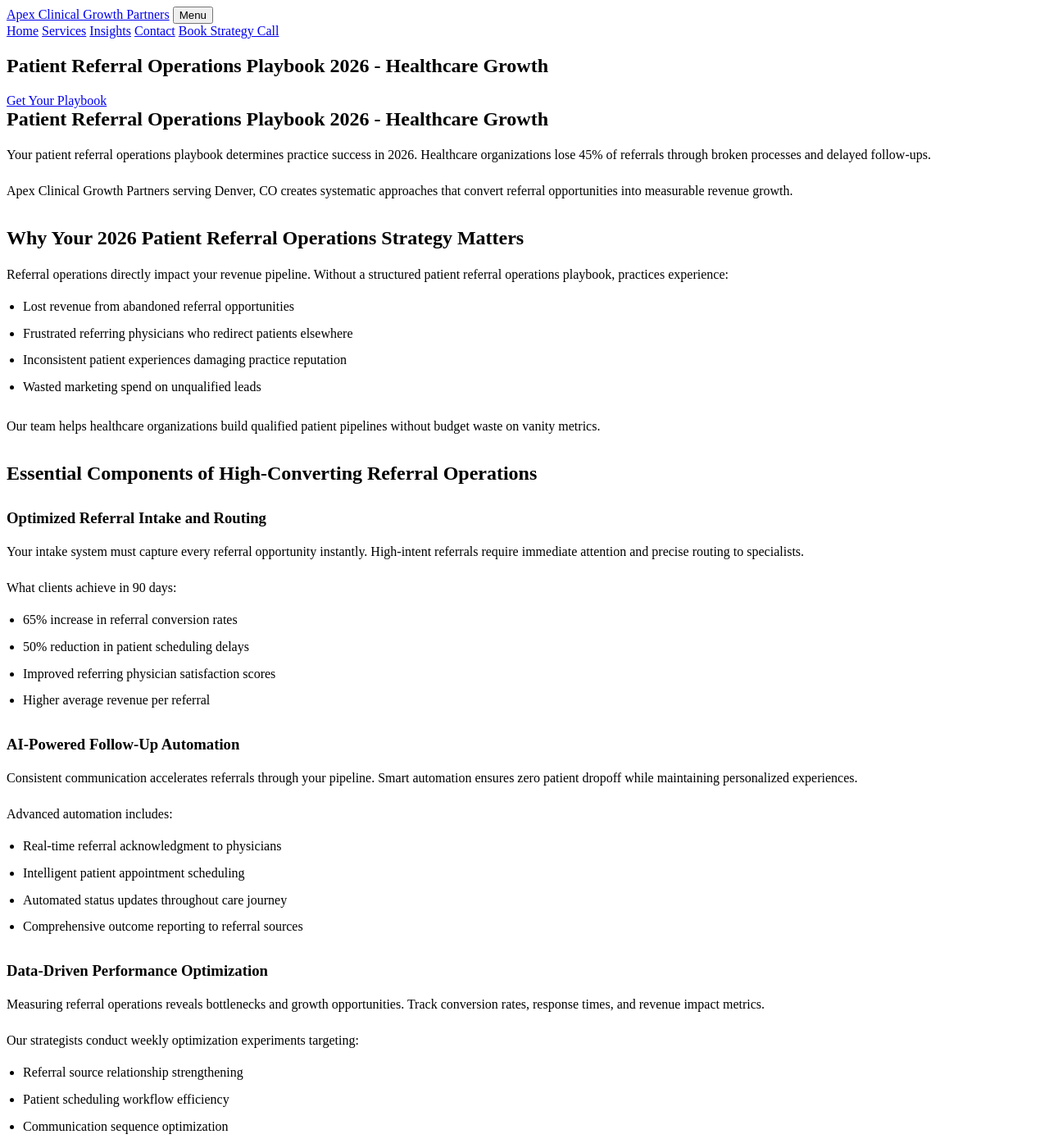
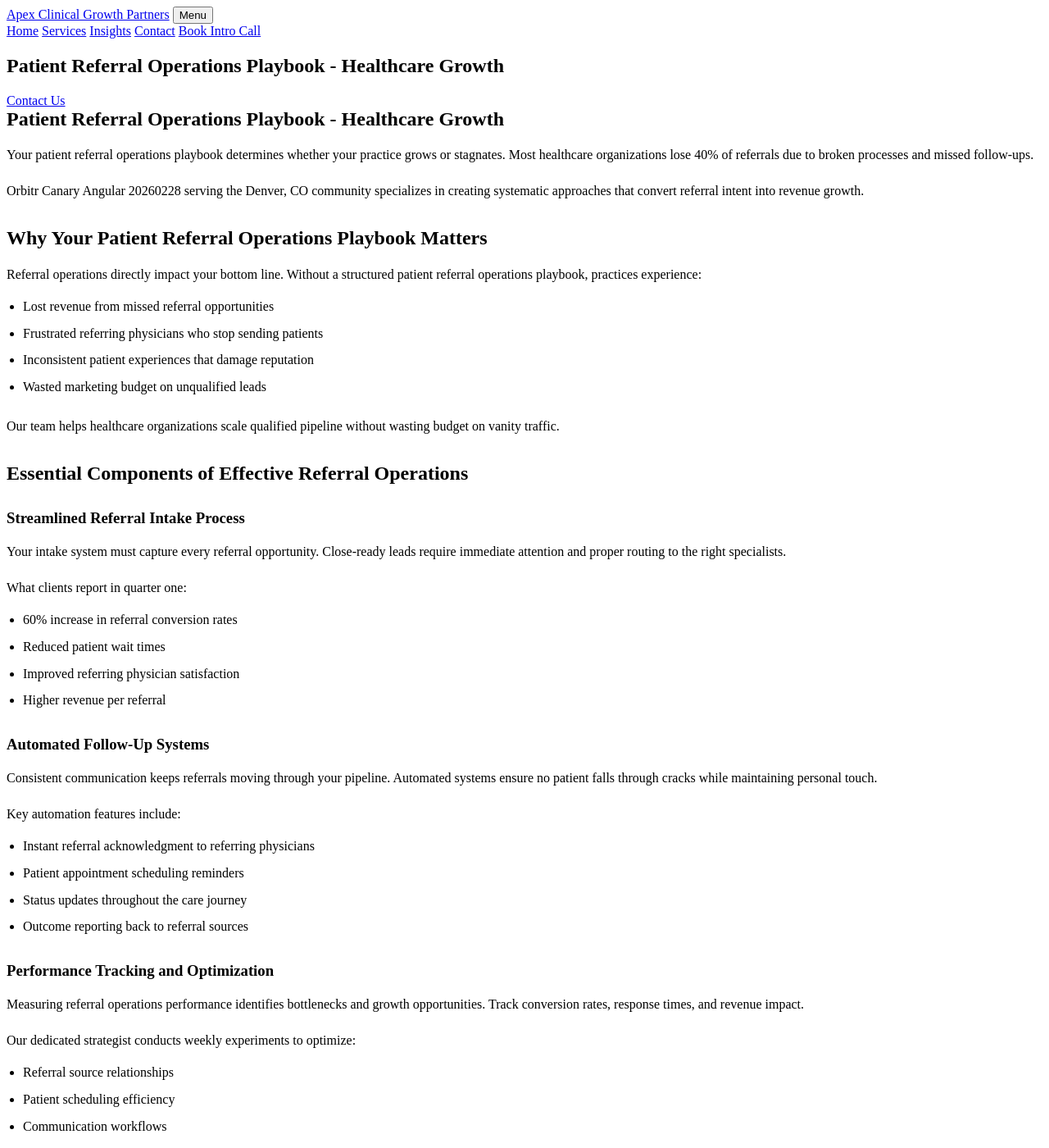
Before and after one commit to prjctlphbt/orbitr-canary-angular-20260228, a Jekyll site: the page angular-referral-ops-playbook-20260228142149.html, which Jekyll copies as it is, in a window 1280 px wide and 1400 px high. Shown: the whole window at 82% size. Built offline with Jekyll 4.4.1, drawn with Linux system fonts in a browser that asks for light colours; some of the changed text lies outside the part shown.

```diff
--- a/angular-referral-ops-playbook-20260228142149.html
+++ b/angular-referral-ops-playbook-20260228142149.html
@@ -4,8 +4,8 @@
 <head>
 <meta charset="utf-8"/>
 <meta content="width=device-width, initial-scale=1.0" name="viewport"/>
-<meta content="Transform patient referrals with our proven 2026 operations playbook. Boost conversion rates by 60%, streamline workflows, and accelerate healthcare growth today." name="description"/>
-<title>Patient Referral Operations Playbook 2026 - Healthcare Growth</title>
+<meta content="Streamline patient referrals with our comprehensive operations playbook. Optimize workflows, boost growth, and improve patient outcomes. Get started today." name="description"/>
+<title>Patient Referral Operations Playbook - Healthcare Growth</title>
 <style>
 
 
@@ -95,69 +95,69 @@
 <a href="/services/">Services</a>
 <a href="/blog/insights/">Insights</a>
 <a href="/contact/">Contact</a>
-<a class="cta" href="/contact/">Book Strategy Call</a>
+<a class="cta" href="/contact/">Book Intro Call</a>
 </nav>
 </div>
 </header>
 <main class="page-main">
 <section class="page-hero landing-hero">
 <div class="container">
-<h1>Patient Referral Operations Playbook 2026 - Healthcare Growth</h1>
-<a class="cta" href="/services/">Get Your Playbook</a>
+<h1>Patient Referral Operations Playbook - Healthcare Growth</h1>
+<a class="cta" href="/services/">Contact Us</a>
 </div>
 </section>
 <section class="landing-content">
 <div class="container orbitr-generated-content">
-<h1>Patient Referral Operations Playbook 2026 - Healthcare Growth</h1>
-<p>Your patient referral operations playbook determines practice success in 2026. Healthcare organizations lose 45% of referrals through broken processes and delayed follow-ups.</p>
-<p>Apex Clinical Growth Partners serving Denver, CO creates systematic approaches that convert referral opportunities into measurable revenue growth.</p>
-<h2>Why Your 2026 Patient Referral Operations Strategy Matters</h2>
-<p>Referral operations directly impact your revenue pipeline. Without a structured patient referral operations playbook, practices experience:</p>
+<h1>Patient Referral Operations Playbook - Healthcare Growth</h1>
+<p>Your patient referral operations playbook determines whether your practice grows or stagnates. Most healthcare organizations lose 40% of referrals due to broken processes and missed follow-ups.</p>
+<p>Orbitr Canary Angular 20260228 serving the Denver, CO community specializes in creating systematic approaches that convert referral intent into revenue growth.</p>
+<h2>Why Your Patient Referral Operations Playbook Matters</h2>
+<p>Referral operations directly impact your bottom line. Without a structured patient referral operations playbook, practices experience:</p>
 <ul>
-<li>Lost revenue from abandoned referral opportunities</li>
-<li>Frustrated referring physicians who redirect patients elsewhere</li>
-<li>Inconsistent patient experiences damaging practice reputation</li>
-<li>Wasted marketing spend on unqualified leads</li>
+<li>Lost revenue from missed referral opportunities</li>
+<li>Frustrated referring physicians who stop sending patients</li>
+<li>Inconsistent patient experiences that damage reputation</li>
+<li>Wasted marketing budget on unqualified leads</li>
 </ul>
-<p>Our team helps healthcare organizations build qualified patient pipelines without budget waste on vanity metrics.</p>
-<h2>Essential Components of High-Converting Referral Operations</h2>
-<h3>Optimized Referral Intake and Routing</h3>
-<p>Your intake system must capture every referral opportunity instantly. High-intent referrals require immediate attention and precise routing to specialists.</p>
-<p>What clients achieve in 90 days:
+<p>Our team helps healthcare organizations scale qualified pipeline without wasting budget on vanity traffic.</p>
+<h2>Essential Components of Effective Referral Operations</h2>
+<h3>Streamlined Referral Intake Process</h3>
+<p>Your intake system must capture every referral opportunity. Close-ready leads require immediate attention and proper routing to the right specialists.</p>
+<p>What clients report in quarter one:
 <ul>
-<li>65% increase in referral conversion rates</li>
-<li>50% reduction in patient scheduling delays</li>
-<li>Improved referring physician satisfaction scores</li>
-<li>Higher average revenue per referral</li>
+<li>60% increase in referral conversion rates</li>
+<li>Reduced patient wait times</li>
+<li>Improved referring physician satisfaction</li>
+<li>Higher revenue per referral</li>
 </ul></p>
-<h3>AI-Powered Follow-Up Automation</h3>
-<p>Consistent communication accelerates referrals through your pipeline. Smart automation ensures zero patient dropoff while maintaining personalized experiences.</p>
-<p>Advanced automation includes:
+<h3>Automated Follow-Up Systems</h3>
+<p>Consistent communication keeps referrals moving through your pipeline. Automated systems ensure no patient falls through cracks while maintaining personal touch.</p>
+<p>Key automation features include:
 <ul>
-<li>Real-time referral acknowledgment to physicians</li>
-<li>Intelligent patient appointment scheduling</li>
-<li>Automated status updates throughout care journey</li>
-<li>Comprehensive outcome reporting to referral sources</li>
+<li>Instant referral acknowledgment to referring physicians</li>
+<li>Patient appointment scheduling reminders</li>
+<li>Status updates throughout the care journey</li>
+<li>Outcome reporting back to referral sources</li>
 </ul></p>
-<h3>Data-Driven Performance Optimization</h3>
-<p>Measuring referral operations reveals bottlenecks and growth opportunities. Track conversion rates, response times, and revenue impact metrics.</p>
-<p>Our strategists conduct weekly optimization experiments targeting:
+<h3>Performance Tracking and Optimization</h3>
+<p>Measuring referral operations performance identifies bottlenecks and growth opportunities. Track conversion rates, response times, and revenue impact.</p>
+<p>Our dedicated strategist conducts weekly experiments to optimize:
 <ul>
-<li>Referral source relationship strengthening</li>
-<li>Patient scheduling workflow efficiency</li>
-<li>Communication sequence optimization</li>
-<li>Revenue conversion rate improvements</li>
+<li>Referral source relationships</li>
+<li>Patient scheduling efficiency</li>
+<li>Communication workflows</li>
+<li>Revenue conversion metrics</li>
 </ul></p>
-<h2>Transform Your Referral Operations in 2026</h2>
-<p>A comprehensive patient referral operations playbook transforms scattered processes into revenue-generating systems. Healthcare organizations see qualified growth within 60 days.</p>
-<p>Our services build sustainable referral operations that scale with practice growth. We create systems generating revenue-focused results, not vanity traffic.</p>
-<p>Ready to optimize your patient referral operations playbook? Contact our team at (720) 555-0105 or hello@apexclinicalgrowth.com for your referral growth strategy.</p>
+<h2>Transform Your Referral Operations Today</h2>
+<p>A comprehensive patient referral operations playbook transforms scattered processes into revenue-generating systems. Healthcare organizations using structured approaches see qualified growth within 90 days.</p>
+<p>Our services focus on building sustainable referral operations that scale with your practice. We help create systems that generate revenue intent, not vanity traffic.</p>
+<p>Ready to optimize your patient referral operations playbook? Contact our team at (720) 555-0105 or email hello@apexclinicalgrowth.com to discuss your referral growth strategy.</p>
 </div>
 </section>
 <section class="landing-cta">
 <div class="container">
-<h2>Start Your Referral Transformation</h2>
-<a class="cta" href="/services/">Get Your Strategy Session</a>
+<h2>Take the Next Step</h2>
+<a class="cta" href="/services/">Contact Us</a>
 </div>
 </section>
 </main>
```
